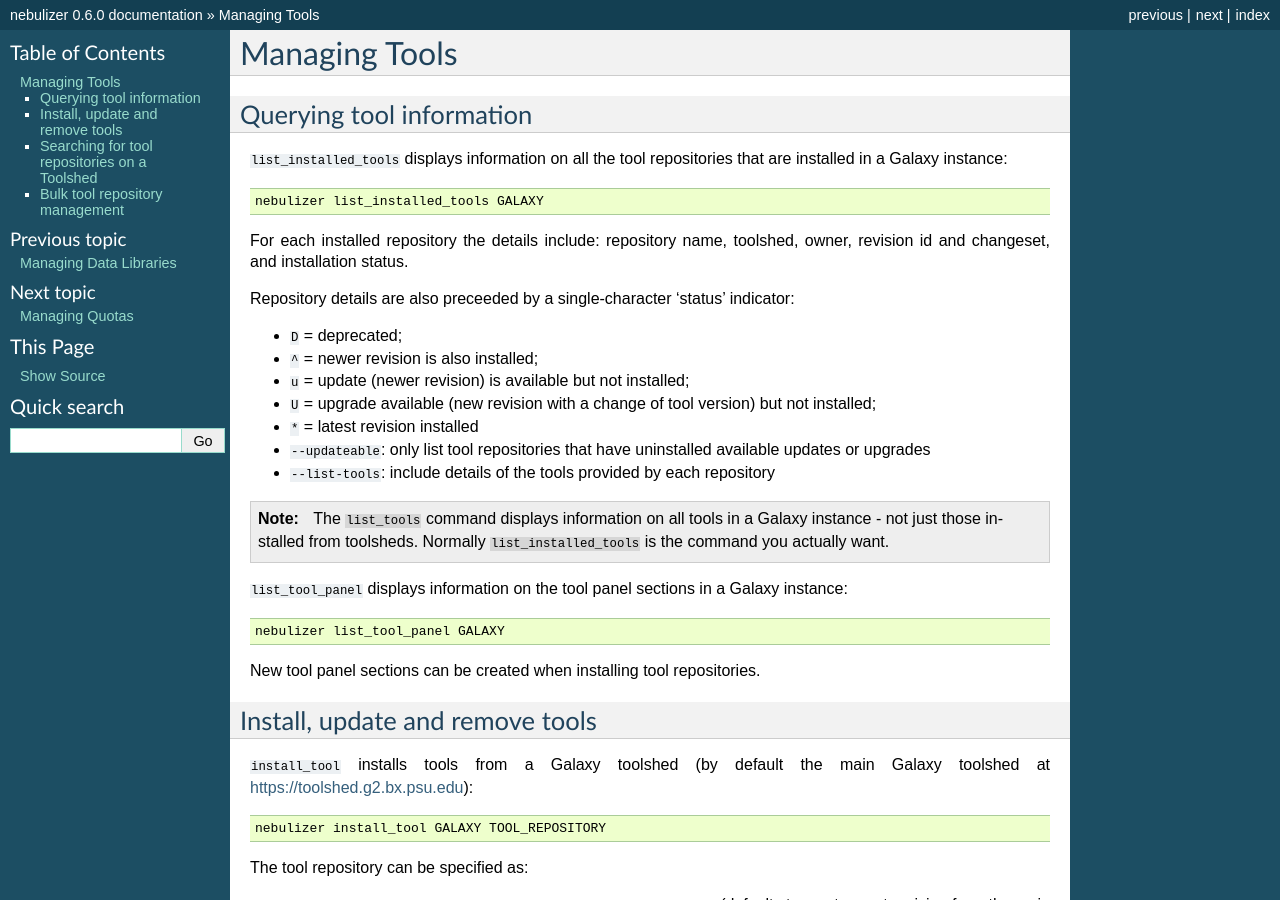
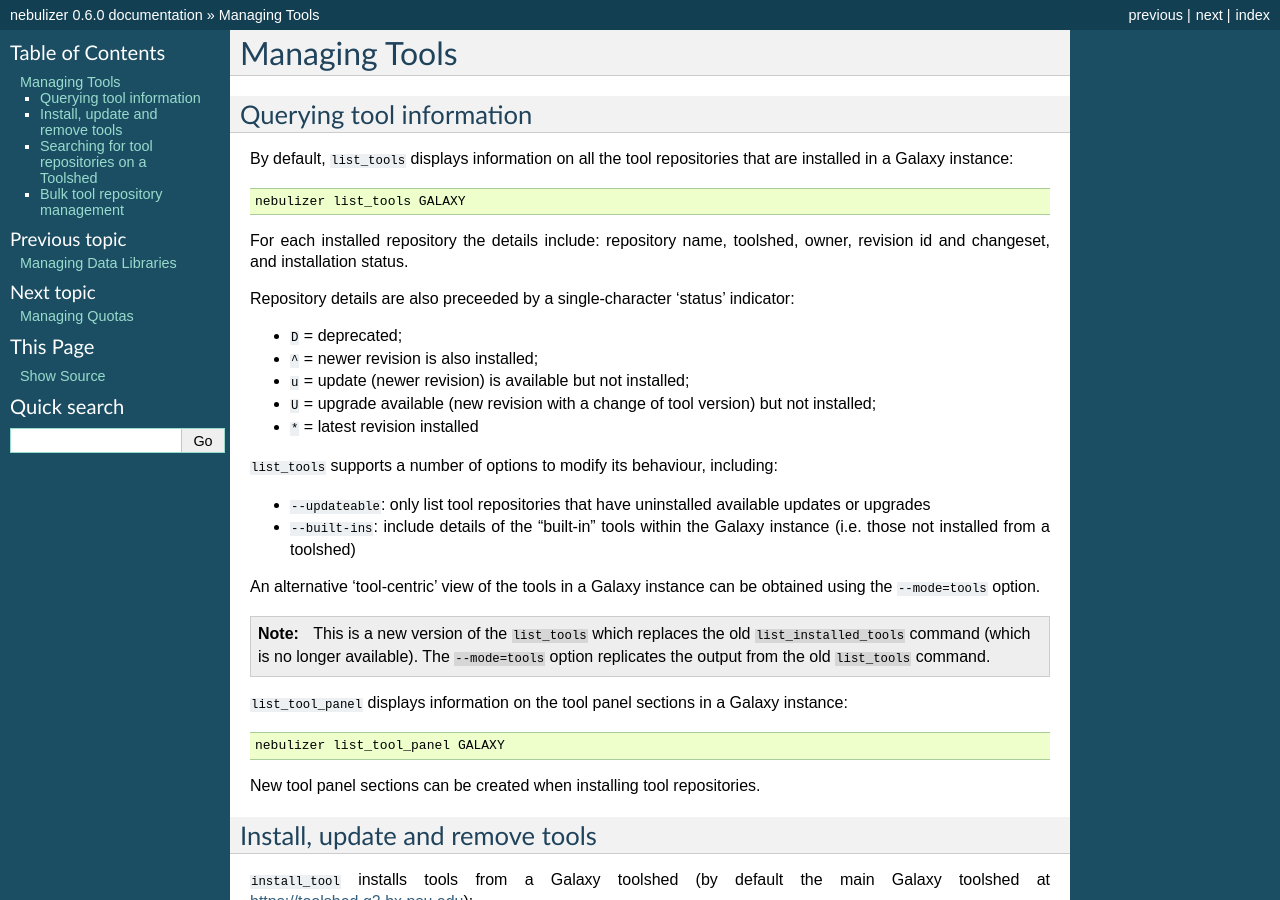
Before and after one commit to pjbriggs/nebulizer, a Sphinx documentation site: the page built from docs/tools.rst, in a window 1280 px wide and 900 px high. Built offline with Sphinx 7.4.7, drawn with Linux system fonts in a browser that asks for light colours.

Commit message:
Update documentation for 'list_tools' (incl. removing command 'list_installed_tools').

```diff
--- a/README.rst
+++ b/README.rst
@@ -132,7 +132,6 @@ Nebulizer provides subcommands to perform various administrive tasks:
 
  * ``list_tools``
  * ``list_tool_panel``
- * ``list_installed_tools``
  * ``install_tool``
  * ``update_tool``
  * ``uninstall_tool``
--- a/docs/tools.rst
+++ b/docs/tools.rst
@@ -5,12 +5,12 @@ Managing Tools
 Querying tool information
 -------------------------
 
-``list_installed_tools`` displays information on all the tool
+By default, ``list_tools`` displays information on all the tool
 repositories that are installed in a Galaxy instance:
 
 ::
 
-  nebulizer list_installed_tools GALAXY
+  nebulizer list_tools GALAXY
 
 For each installed repository the details include: repository name,
 toolshed, owner, revision id and changeset, and installation status.
@@ -25,17 +25,23 @@ indicator:
   version) but not installed;
 * ``*`` = latest revision installed
 
+``list_tools`` supports a number of options to modify its
+behaviour, including:
+
 * ``--updateable``: only list tool repositories that have uninstalled
   available updates or upgrades
-* ``--list-tools``: include details of the tools provided by each
-  repository
+* ``--built-ins``: include details of the "built-in" tools within the
+  Galaxy instance (i.e. those not installed from a toolshed)
+
+An alternative 'tool-centric' view of the tools in a Galaxy instance
+can be obtained using the ``--mode=tools`` option.
 
 .. note::
 
-   The ``list_tools`` command displays information on all tools
-   in a Galaxy instance - not just those installed from toolsheds.
-   Normally ``list_installed_tools`` is the command you actually
-   want.
+   This is a new version of the ``list_tools`` which replaces the
+   old ``list_installed_tools`` command (which is no longer
+   available). The ``--mode=tools`` option replicates the output
+   from the old ``list_tools`` command.
 
 ``list_tool_panel`` displays information on the tool panel
 sections in a Galaxy instance:
```
